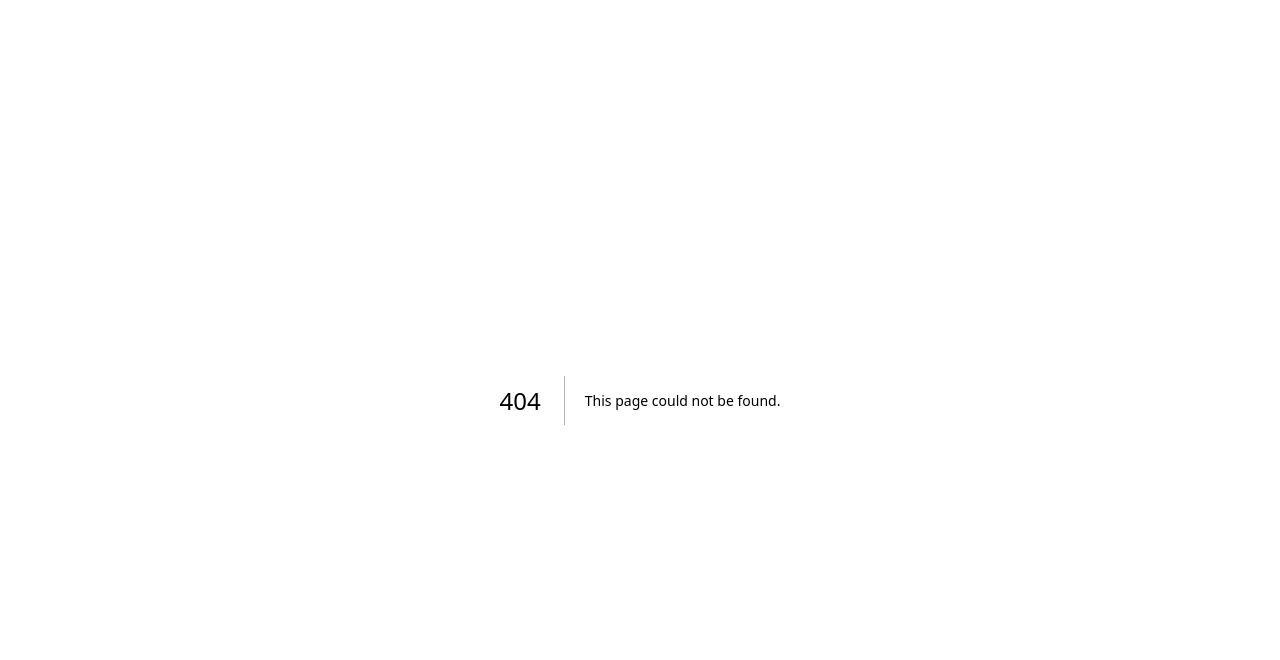
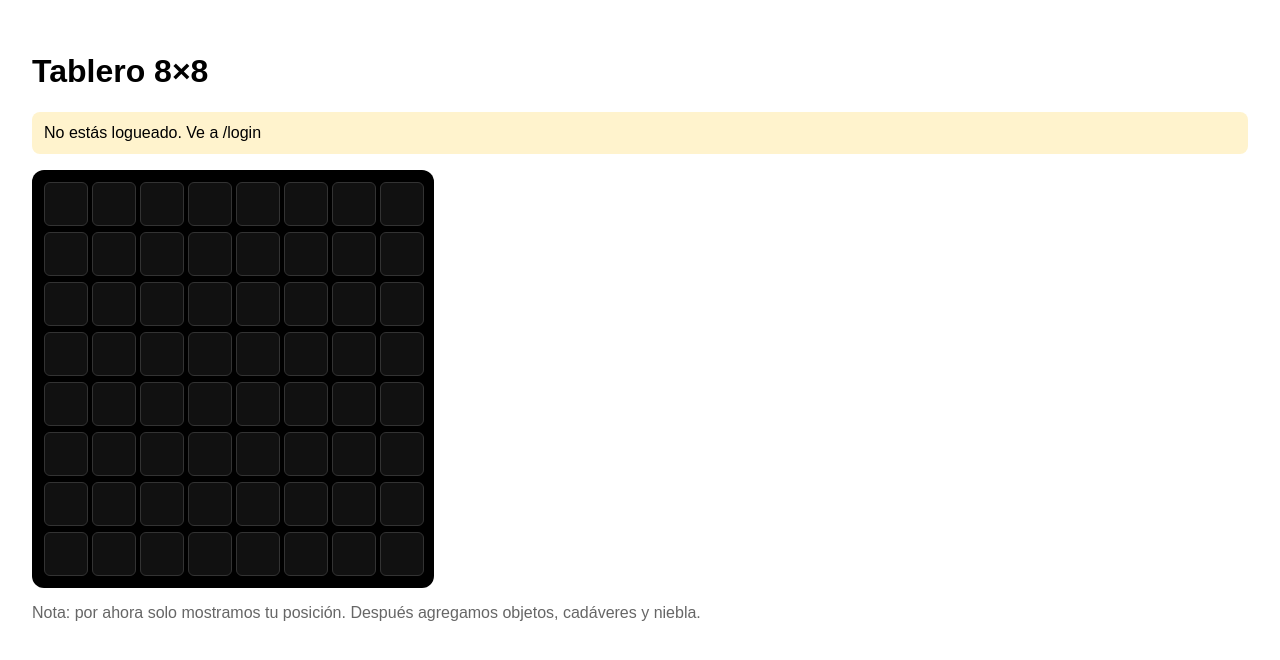
Before and after one commit to Skyoden/battle-royale, a Next.js app: page /board in a window 1280 px wide. Before the commit this address had no page. Shown: the top 660 px of the page. Built offline with nearby package versions, Linux system fonts and the light colour scheme; no server answers.

Commit message:
Create page.js

```diff
--- /dev/null
+++ b/app/board/page.js
@@ -0,0 +1,124 @@
+"use client";
+
+import { useEffect, useState } from "react";
+import { supabase } from "../../lib/supabase";
+
+function Cell({ isMe, label }) {
+  return (
+    <div
+      style={{
+        width: 42,
+        height: 42,
+        border: "1px solid #333",
+        display: "flex",
+        alignItems: "center",
+        justifyContent: "center",
+        fontWeight: 700,
+        background: isMe ? "#2d6a4f" : "#111",
+        color: isMe ? "#fff" : "#ddd",
+        borderRadius: 6,
+        userSelect: "none",
+      }}
+      title={label}
+    >
+      {isMe ? "ME" : ""}
+    </div>
+  );
+}
+
+export default function BoardPage() {
+  const [player, setPlayer] = useState(null);
+  const [msg, setMsg] = useState("Cargando...");
+
+  useEffect(() => {
+    async function run() {
+      const { data: userData } = await supabase.auth.getUser();
+      if (!userData?.user) {
+        setMsg("No estás logueado. Ve a /login");
+        return;
+      }
+
+      const { data, error } = await supabase
+        .from("players")
+        .select("id, name, row, col, game_id, alive, lives, is_gm")
+        .maybeSingle();
+
+      if (error) {
+        setMsg(error.message);
+        return;
+      }
+      if (!data) {
+        setMsg("No hay jugador creado. Ve a /me y crea tu player.");
+        return;
+      }
+      if (!data.game_id) {
+        setMsg("Tu jugador no tiene game_id. Asócialo a una partida en Supabase.");
+        setPlayer(data);
+        return;
+      }
+      if (data.row == null || data.col == null) {
+        setMsg("Tu jugador no tiene posición (row/col). Asigna row/col en Supabase.");
+        setPlayer(data);
+        return;
+      }
+
+      setPlayer(data);
+      setMsg("");
+    }
+    run();
+  }, []);
+
+  const size = 8;
+
+  return (
+    <main style={{ padding: 24, fontFamily: "sans-serif" }}>
+      <h1>Tablero 8×8</h1>
+
+      {msg && (
+        <p style={{ padding: 12, background: "#fff3cd", borderRadius: 8 }}>
+          {msg}
+        </p>
+      )}
+
+      {player && (
+        <div style={{ marginBottom: 16 }}>
+          <div><b>Jugador:</b> {player.name}</div>
+          <div><b>Posición:</b> row {player.row}, col {player.col}</div>
+          <div><b>Vidas:</b> {player.lives} — <b>Vivo:</b> {String(player.alive)}</div>
+          <div><b>GM:</b> {String(player.is_gm)}</div>
+        </div>
+      )}
+
+      <div
+        style={{
+          display: "grid",
+          gridTemplateColumns: `repeat(${size}, 42px)`,
+          gap: 6,
+          padding: 12,
+          background: "#000",
+          borderRadius: 12,
+          width: "fit-content",
+        }}
+      >
+        {Array.from({ length: size }).map((_, r) =>
+          Array.from({ length: size }).map((__, c) => {
+            const row = r + 1;
+            const col = c + 1;
+            const isMe = player && player.row === row && player.col === col;
+            return (
+              <Cell
+                key={`${row}-${col}`}
+                isMe={isMe}
+                label={`(${row}, ${col})`}
+              />
+            );
+          })
+        )}
+      </div>
+
+      <p style={{ marginTop: 16, color: "#666" }}>
+        Nota: por ahora solo mostramos tu posición. Después agregamos objetos, cadáveres y niebla.
+      </p>
+    </main>
+  );
+}
```
